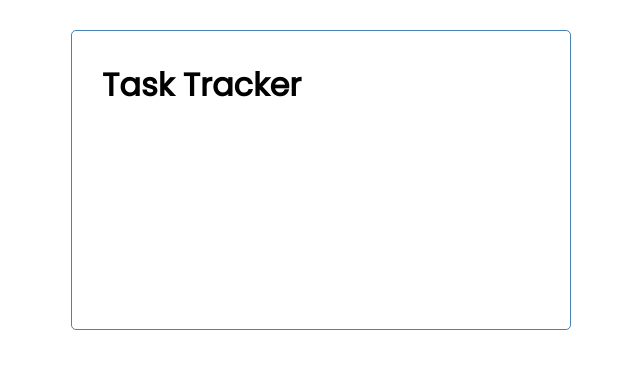
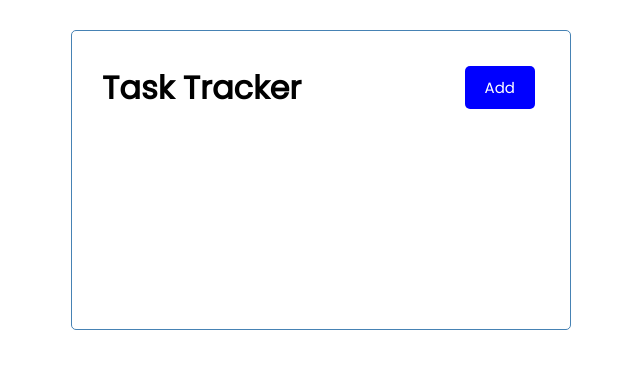
Before and after one commit to AnnyGab/React-Task-Tracker, a React (Create React App) app: page / in a window 1280 px wide. Shown: the top 368 px of the page, without its empty margins (319-959 px from the left). Built offline with nearby package versions, Linux system fonts and the light colour scheme; the HTML template or start-up script is replaced by a standard one.

Commit message:
Added Button.js component

```diff
--- /dev/null
+++ b/src/components/Button.js
@@ -0,0 +1,26 @@
+import PropTypes from 'prop-types'
+
+
+const Button = ({ color , text , onClick }) => {
+    return (
+        <button
+            onClick ={onClick}
+            style = {{ backgroundColor: color }}
+            className = 'btn'
+        >
+            {text}
+        </button>
+    )
+}
+
+Button.defaultsProps = {
+    color: 'steelblue'
+}
+
+Button.propTypes = {
+    text: PropTypes.string,
+    color: PropTypes.string,
+    onClick: PropTypes.func
+}
+
+export default Button
--- a/src/components/Header.js
+++ b/src/components/Header.js
@@ -1,10 +1,15 @@
 import PropTypes from 'prop-types'
-
+import Button from './Button'
 
 const Header = ({ title }) => {
+    const onClick = () =>{
+        console.log('Click')
+    }
+
     return (
-        <header>
+        <header className = 'header'>
             <h1>{title}</h1>
+            <Button color ='blue' text='Add' onClick={onClick} />
         </header>
     )
 }
--- a/src/index.css
+++ b/src/index.css
@@ -54,18 +54,18 @@
   width: 100%;
 }
 
-.task {
+.event {
   background: #f4f4f4;
   margin: 5px;
   padding: 10px 20px;
   cursor: pointer;
 }
 
-.task.reminder {
+.event.reminder {
   border-left: 5px solid green;
 }
 
-.task h3 {
+.event h3 {
   display: flex;
   align-items: center;
   justify-content: space-between;
```
Also changed, not shown: 1 other file (tests, documents, lock files or other folders).
